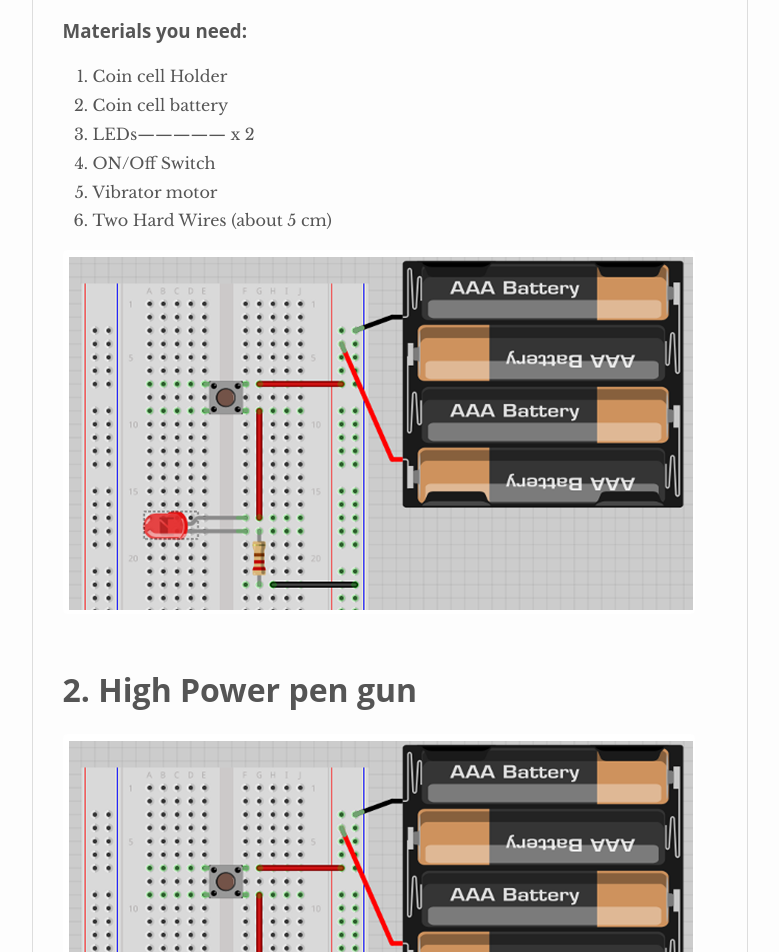
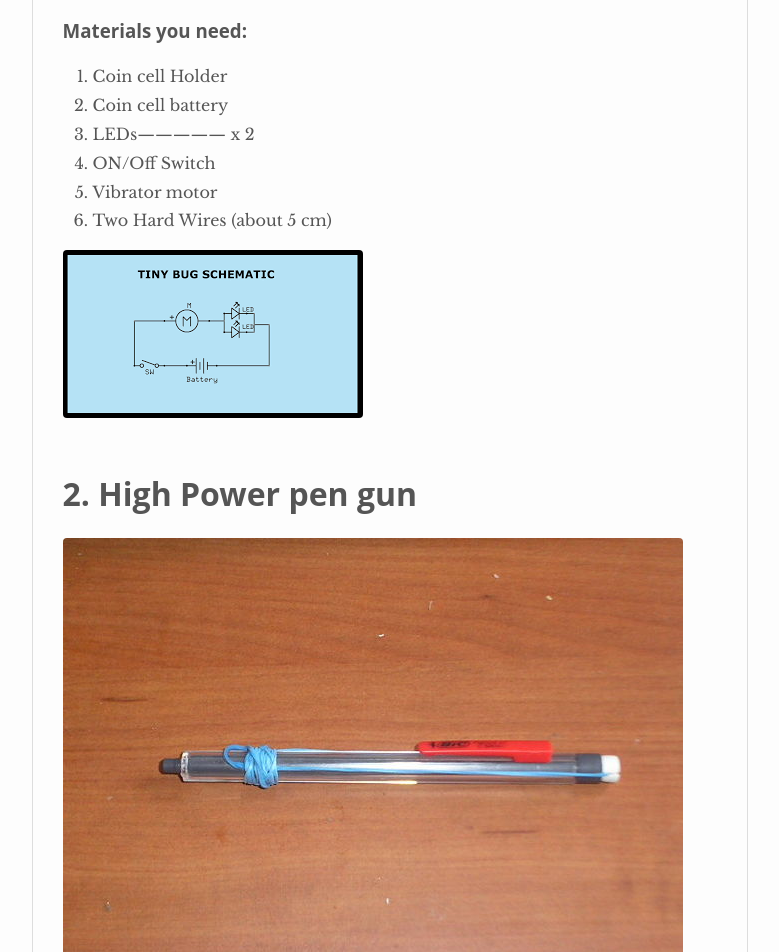
Before and after one commit to yugn27/atel, a Jekyll site: the page built from _posts/2015-02-01-Elementary-Level.markdown, in a window 1280 px wide. Shown: the part 529-1481 px from the top of the page, without its empty margins (250-1029 px from the left). Built offline with Jekyll 4.4.1, drawn with Linux system fonts in a browser that asks for light colours; nearby versions of some CDN libraries; comment, search, counter and statistics services are not loaded.

Commit message:
Update 2015-02-01-Elementary-Level.markdown

```diff
--- a/_posts/2015-02-01-Elementary-Level.markdown
+++ b/_posts/2015-02-01-Elementary-Level.markdown
@@ -16,14 +16,14 @@ categories: project
 5. Vibrator motor
 6. Two Hard Wires (about 5 cm)
 
-![]({{site.baseurl}}/images/Project/BB/BB1.png)
+![]({{site.baseurl}}/images/Tinkering/Elementary/1.png)
 
 
 
 
 # 2. High Power pen gun
 
-![]({{site.baseurl}}/images/Project/BB/BB1.png)
+![]({{site.baseurl}}/images/Tinkering/Elementary/2.jpg)
 
 ### Materials:
 1.Pen
@@ -35,7 +35,7 @@ https://www.wikihow.com/Make-a-High-Powered-Pen-Gun
 
 
 # 3. Torch/flashlight using DC motor generator
-![]({{site.baseurl}}/images/Project/BB/BB1.png)
+![]({{site.baseurl}}/images/Tinkering/Elementary/3.jpg)
 
 ### Materials:
 1.PVC Pipe and Elbow
@@ -53,7 +53,7 @@ http://receiveanswer.com/A2C
 
 # 4. Homemade Air cooler
 
-![]({{site.baseurl}}/images/Project/BB/BB1.png)
+![]({{site.baseurl}}/images/Tinkering/Elementary/4.jpg)
 
 ### Materials required:
 1× 9v Battery
@@ -68,7 +68,7 @@ https://www.youtube.com/watch?v=RG94HaZegWQ
 
 
 # 5. Portable Mobile phone charger 9v
-![]({{site.baseurl}}/images/Project/BB/BB1.png)
+![]({{site.baseurl}}/images/Tinkering/Elementary/5.jpg)
 
 ### Materials Used:
 1 × Soldering board
@@ -82,8 +82,7 @@ Female USB connector – Type A
 
 ### Circuit Diagram:
 
-![]({{site.baseurl}}/images/Project/BB/BB1.png)
-
+![]({{site.baseurl}}/images/Tinkering/Elementary/5.jpg)
 
 
 # 6.Make hologram projector
```
